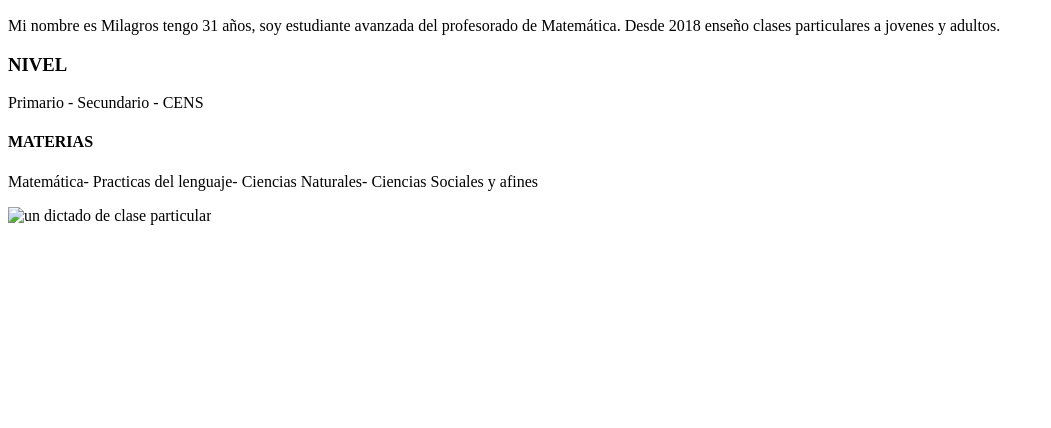
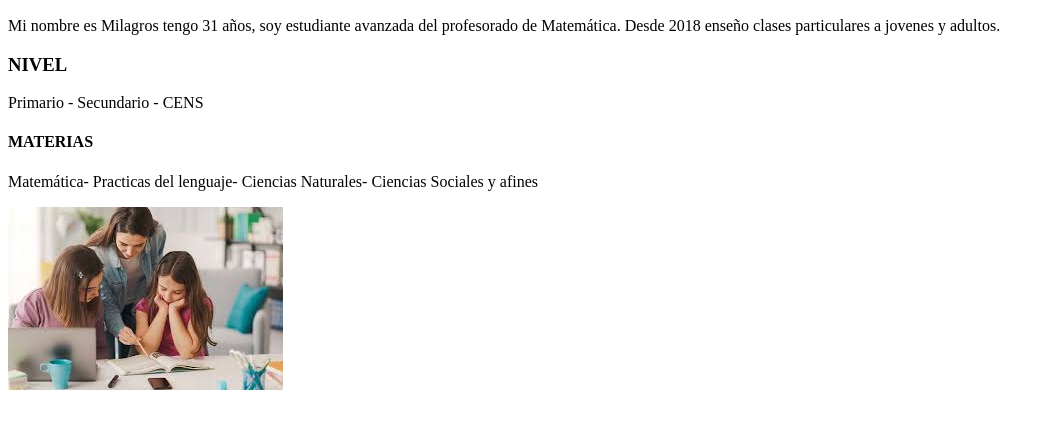
Before and after one commit to MilagrosBarrionuevo/primer-repo, a plain HTML site: page index.html in a window 1280 px wide. Shown: the part 110-538 px from the top of the page, without its empty margins (0-1051 px from the left). Drawn offline with Linux system fonts and the light colour scheme.

Commit message:
first commit

```diff
--- a/index.html
+++ b/index.html
@@ -12,6 +12,6 @@
     <P>Primario - Secundario - CENS </P>
     <h4>MATERIAS</h4>
     <p>Matemática- Practicas del lenguaje- Ciencias Naturales- Ciencias Sociales y afines</p>
-    <img src = "clasesparticulares.jpeg" alt = "un dictado de clase particular" >
+    <img src = "imagenparticular.jpeg" alt = "profesora enseñando particular a dos alumnas" >
 </body>
 </html>
```
Also changed, not shown: imagenparticular.jpeg (added).
